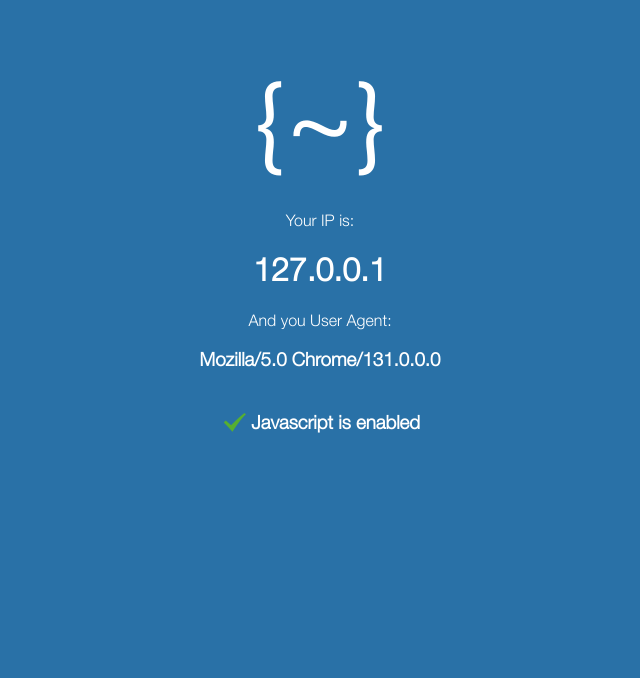
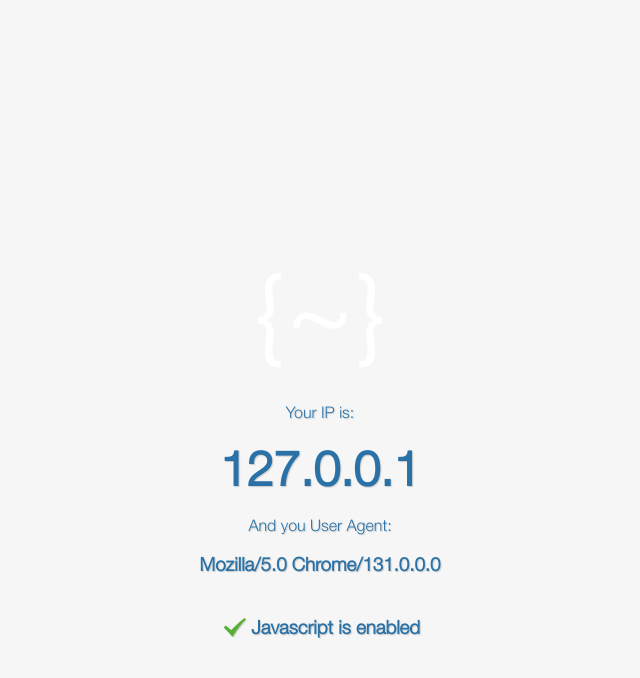
Before and after one commit to jorgegarciadev/cualesmiip, a Flask app: page / in a window 1280 px wide. Shown: the top 678 px of the page, without its empty margins (320-960 px from the left). Run offline with Flask 2, Linux system fonts and the light colour scheme.

Commit message:
Changed templates

```diff
--- /dev/null
+++ b/app/forms.py
@@ -0,0 +1,6 @@
+from flask.ext.wtf import Form
+from wtforms import TextField
+from wtforms.validators import Required
+
+class TextInput(Form):
+    url = TextField('foobar', validators = [Required()])
--- a/app/static/css/styles.css
+++ b/app/static/css/styles.css
@@ -13,17 +13,22 @@
 }
 
 body {
-    background-color: #2971a7;
+    background-color: #F6F6F6;
     text-align: center;
     font-family: 'Helvetica Neue Light', Helvetica, sans-serif;
     letter-spacing: 0em;
-    color: #fff;
+    color: #2971a7;
 }
 
+h1 {
+    font-size: 3em;
+    margin: 0.4em 0;
+}
 .container {
-    margin: 5%;
-    position: absolute;
+    margin: 0 auto;
     width: 90%;
+    margin-top: 20%;
+    text-shadow: 1px 1px 1px #ccc;
 }
 
 #js {
--- /dev/null
+++ b/app/templates/base.html
@@ -0,0 +1,17 @@
+<!DOCTYPE html>
+<html>
+  <head>
+    <meta charset="utf-8">
+    <title>{{title}}</title>
+    <link rel="shortcut icon" href="{{ url_for('static', filename='images/favicon.ico') }}" />
+    <meta name="description" content="">
+    <meta name="viewport" content="width=device-width, initial-scale=1">
+     <!-- Les hojas de estilo olé -->
+    <link rel="stylesheet" href="{{ url_for('static', filename='css/normalize.css') }}"/>
+    <link rel="stylesheet" href="{{ url_for('static', filename='css/styles.css') }}"/>
+  </head>
+  <body>
+    {% block content %}{% endblock %}
+  </body>
+  <!-- Les scripts olé -->
+</html>
--- a/app/templates/index.html
+++ b/app/templates/index.html
@@ -1,16 +1,7 @@
-<!DOCTYPE html>
-<html>
-  <head>
-    <meta charset="utf-8">
-    <title>¿Cuál es mi IP?</title>
-    <link rel="shortcut icon" href="{{ url_for('static', filename='images/favicon.ico') }}" />
-    <meta name="description" content="">
-    <meta name="viewport" content="width=device-width, initial-scale=1">
-     <!-- Les hojas de estilo olé -->
-    <link rel="stylesheet" href="{{ url_for('static', filename='css/normalize.css') }}"/>
-    <link rel="stylesheet" href="{{ url_for('static', filename='css/styles.css') }}"/>
-  </head>
-  <body>
+<!-- extends from base template -->
+{% extends "base.html" %}
+
+{% block content %}
     <div class="container">
       <img src="{{ url_for('static', filename='images/logo.png') }}" >
       <p>Your IP is:</p>
@@ -21,9 +12,7 @@
         <span class='icon-cancel'></span> Javascript is disabled
       </h3>
     </div>
-  </body>
-  <!-- Les scripts olé -->
-  <script type="text/javascript">
+    <script type="text/javascript">
     document.getElementById("js").innerHTML = "<span class='icon-ok'></span> Javascript is enabled";
-  </script>
-</html>
+    </script>
+{% endblock %}
--- /dev/null
+++ b/app/templates/isdownorwhat.html
@@ -0,0 +1,6 @@
+<!-- extends from base template -->
+{% extends "base.html" %}
+
+{% block content %}
+
+{% endblock %}
--- a/app/users/webtools.py
+++ b/app/users/webtools.py
@@ -16,9 +16,6 @@ def validator(userUrl):
         return url
     else:
         return 'http://' + host
-
-
-
 
 
 class UrlParser(object):
@@ -56,6 +53,7 @@ class UrlParser(object):
 #             self.Response = None
 #             return (self.StatusCode, self.Response)
 
+
 def pokeSite(host, path = "/"):
     try:
         conn = httplib.HTTPConnection(host)
--- a/app/views.py
+++ b/app/views.py
@@ -1,12 +1,15 @@
+# -*- coding: utf-8 -*-
+
 from flask import request
 from flask import render_template
 from app import app
+from forms import TextInput
 
 @app.route('/')
 @app.route('/index')
 def index():
     data = { 'ip': request.access_route[0], 'user_agent': request.user_agent.string }
-    return render_template("index.html", data = data)
+    return render_template("index.html", data = data, title = u"¿Cuál es mi IP?")
 
 @app.route('/ip')
 def ip():
@@ -22,3 +25,10 @@ def test():
     for item in request.access_route:
         route = route + item + "\n"
     return route
+
+# Just for the funnies
+
+@app.route('/isdownorwhat', methods = ['GET', 'POST'])
+def isdownorwhat():
+    form = TextInput()
+    return render_template('isdownorwhat.html', form = form, title = u"¿Está caido o qué?")
--- a/run.py
+++ b/run.py
@@ -1,6 +1,8 @@
+# -*- coding: utf-8 -*-
+
 from app import app
 import os
 
 if __name__ == "__main__":
     port = int(os.environ.get('PORT', 33507))
-    app.run(port=port)
+    app.run( debug = True, port=port)
```
Also changed, not shown: config.py (added, +11 -0 lines), 1 other file.
